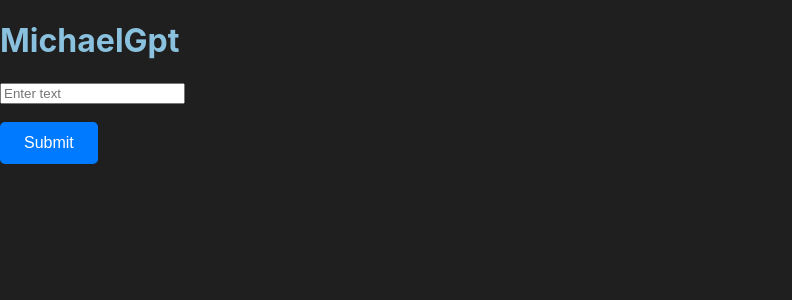
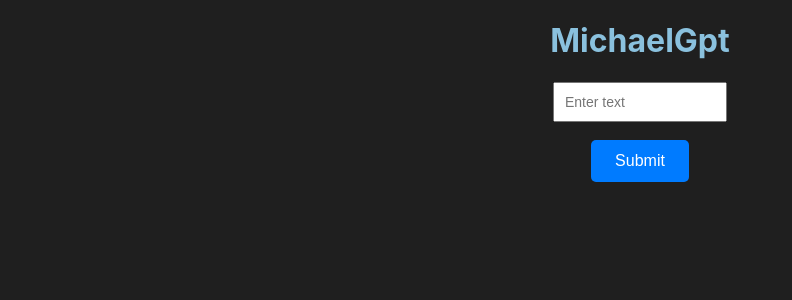
Before and after one commit to mgulson/personal-website, a React (Create React App) app: page /gpt in a window 1280 px wide. Shown: the top 300 px of the page, without its empty margins (0-792 px from the left). Built offline with nearby package versions, Linux system fonts and the light colour scheme; no server answers.

Commit message:
it works

```diff
--- a/src/components/Gpt/Gpt.css
+++ b/src/components/Gpt/Gpt.css
@@ -1,3 +1,9 @@
 .text{
   color: black
 }
+
+.center-gpt {
+  padding-left:  0px;
+  padding-right: 0px;
+  text-align: center;
+}
--- a/src/components/Gpt/Gpt.js
+++ b/src/components/Gpt/Gpt.js
@@ -5,7 +5,7 @@ import './Gpt.css'
 class Gpt extends React.Component  {
   constructor(props){
     super(props)
-    this.state = { inputValue: '', showText: null, answer: null}
+    this.state = { inputValue: '', showText: false, answer: null}
     this.formSubmit = this.formSubmit.bind(this)
     this.handleInputChange = this.handleInputChange.bind(this)
   }
@@ -19,17 +19,19 @@ class Gpt extends React.Component  {
   }
 
   async formSubmit(event) {
+    console.log(this.state)
     event.preventDefault();
     let result = await postGpt(this.state.inputValue)
-    console.log(result)
-    let answer = result?.choices[0]?.content
-    console.log(this)
+    let answer = result?.choices[0]?.message?.content
+    console.log(this.state)
     this.setState({showText: true, answer})
+    console.log(this.state)
   }
 
   render() {
     return(
       <>
+      <div className='center-gpt'>
         <h1>MichaelGpt</h1>
         <form onSubmit={this.formSubmit}>
           <input className='text'
@@ -43,6 +45,15 @@ class Gpt extends React.Component  {
             Submit
           </button>
         </form>
+
+        {
+          this.state.showText ?
+          <>
+            <p>{this.state.answer}</p>
+          </> :
+          <></>
+        }
+      </div>
     </>
     )
   }
--- a/src/components/Results/Results.css
+++ b/src/components/Results/Results.css
@@ -1,4 +1,4 @@
-. {
+.{
   color: white
 }
 
@@ -9,3 +9,9 @@
 h1.results {
   color: #b97fb5
 }
+
+.text {
+  padding: 10px;
+  font-size: 14px;
+  width: 150px; /* Adjust the width as needed */
+}
```
Lines whose indentation alone changed are shown as unchanged.
